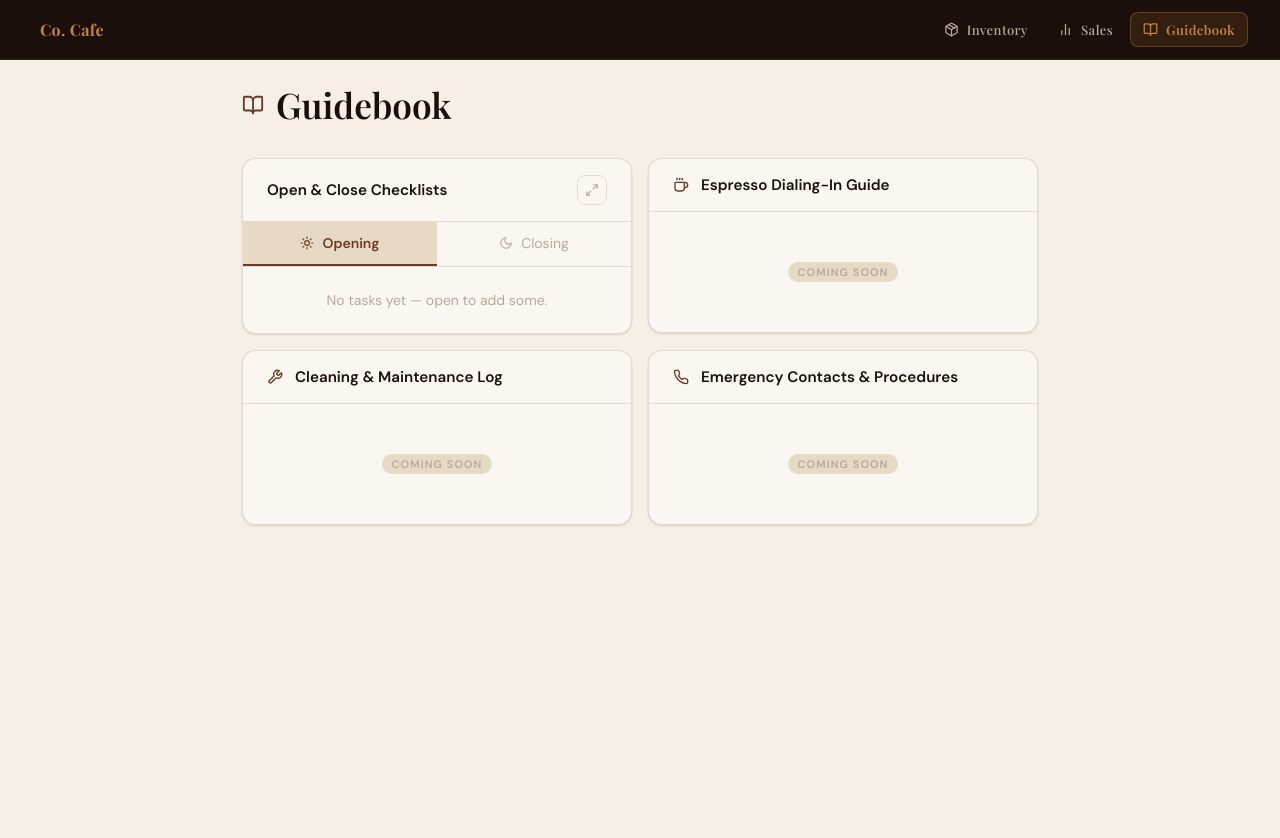
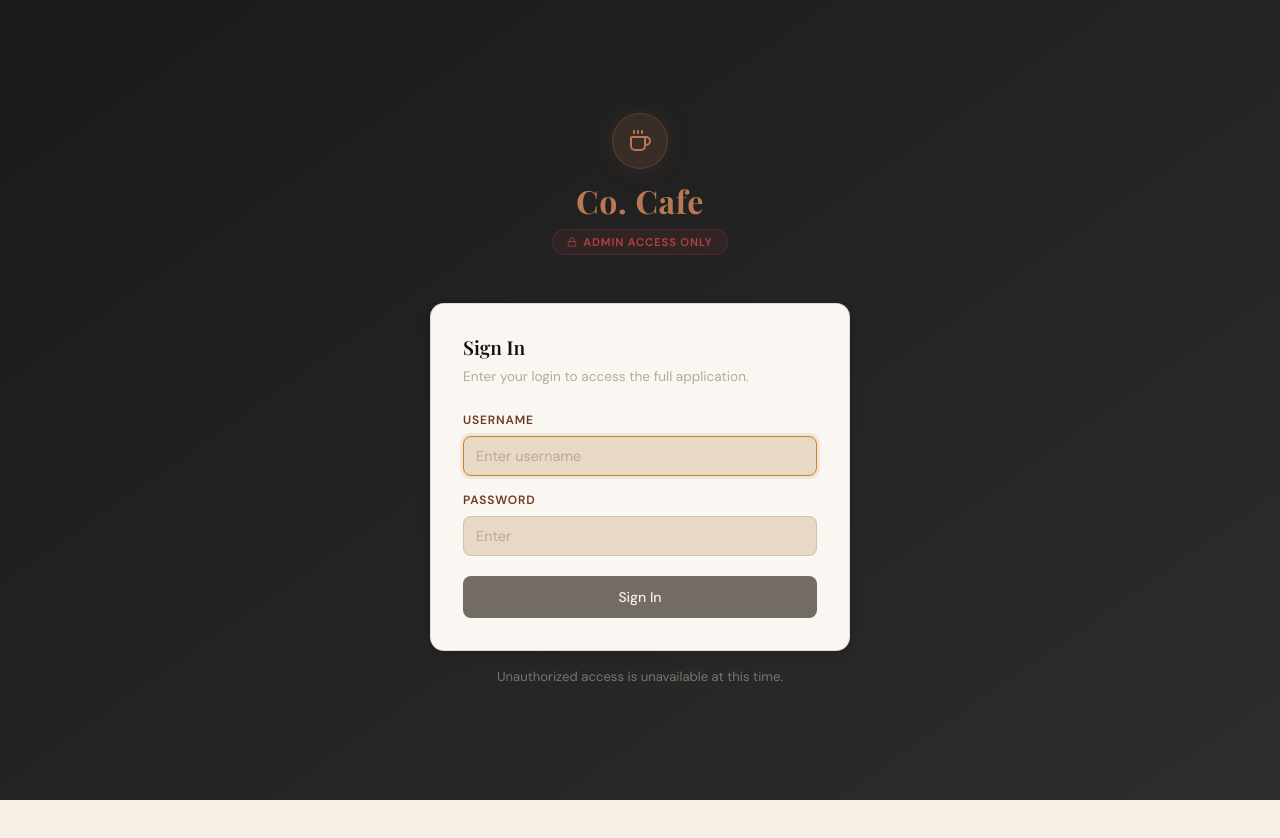
Before and after one commit to oram79/Co-Cafe, a React (Vite) app in the folder co-cafe/: page /guidebook in a window 1280 px wide. Shown: the top 838 px of the page. After the commit the page ends 800 px from the top, so only its background shows below. Built offline with nearby package versions, Linux system fonts and the light colour scheme.

Commit message:
Version 1.2.2
- added login screen admin access

```diff
--- a/co-cafe/src/App.jsx
+++ b/co-cafe/src/App.jsx
@@ -1,11 +1,28 @@
+import { useState } from 'react'
 import { BrowserRouter, Routes, Route } from 'react-router-dom'
 import { AppProvider } from './context/AppContext'
 import Landing   from './pages/Landing'
 import Inventory from './pages/Inventory'
 import Sales     from './pages/Sales'
 import Guidebook from './pages/Guidebook'
+import Login     from './pages/Login'
+
+function readAuth() {
+  try { return localStorage.getItem('cc_authed') === 'true' } catch { return false }
+}
 
 export default function App() {
+  const [authed, setAuthed] = useState(readAuth)
+
+  function handleLogin() {
+    try { localStorage.setItem('cc_authed', 'true') } catch {}
+    setAuthed(true)
+  }
+
+  if (!authed) {
+    return <Login onLogin={handleLogin} />
+  }
+
   return (
     <AppProvider>
       <BrowserRouter>
--- a/co-cafe/src/components/NavBar.jsx
+++ b/co-cafe/src/components/NavBar.jsx
@@ -1,5 +1,10 @@
 import { useNavigate, useLocation } from 'react-router-dom'
-import { Package, BarChart2, BookOpen } from 'lucide-react'
+import { Package, BarChart2, BookOpen, LogOut } from 'lucide-react'
+
+function logout() {
+  try { localStorage.removeItem('cc_authed') } catch {}
+  window.location.reload()
+}
 
 const NAV_LINKS = [
   { path: '/inventory', icon: Package,  label: 'Inventory' },
@@ -52,7 +57,7 @@ export default function NavBar() {
         </span>
       </button>
 
-      {/* Nav links */}
+      {/* Nav links + logout */}
       <div style={{ display: 'flex', alignItems: 'center', gap: 'var(--s1)' }}>
         {NAV_LINKS.map(({ path, icon: Icon, label }) => {
           const active = pathname === path
@@ -97,6 +102,45 @@ export default function NavBar() {
             </button>
           )
         })}
+
+        {/* Logout */}
+        <button
+          onClick={logout}
+          title="Sign out"
+          style={{
+            display:      'flex',
+            alignItems:   'center',
+            gap:          'var(--s2)',
+            padding:      'var(--s2) var(--s3)',
+            marginLeft:   'var(--s2)',
+            background:   'transparent',
+            border:       '1px solid rgba(255,255,255,0.12)',
+            borderRadius: 'var(--r2)',
+            cursor:       'pointer',
+            transition:   'all 0.15s ease',
+            color:        'var(--fog)',
+          }}
+          onMouseEnter={e => {
+            e.currentTarget.style.background   = 'rgba(184,64,64,0.15)'
+            e.currentTarget.style.borderColor  = 'rgba(184,64,64,0.35)'
+            e.currentTarget.style.color        = '#e07070'
+          }}
+          onMouseLeave={e => {
+            e.currentTarget.style.background   = 'transparent'
+            e.currentTarget.style.borderColor  = 'rgba(255,255,255,0.12)'
+            e.currentTarget.style.color        = 'var(--fog)'
+          }}
+        >
+          <LogOut size={14} />
+          <span style={{
+            fontFamily:    'var(--font-display)',
+            fontSize:      '0.82rem',
+            fontWeight:    500,
+            letterSpacing: '0.03em',
+          }}>
+            Sign Out
+          </span>
+        </button>
       </div>
     </nav>
   )
--- /dev/null
+++ b/co-cafe/src/pages/Login.jsx
@@ -0,0 +1,180 @@
+import { useState } from 'react'
+import { Lock, Coffee } from 'lucide-react'
+
+// ── Change these credentials to whatever you want ──────────────────────────
+const ADMIN_USERNAME = 'co-cafe'
+const ADMIN_PASSWORD = 'cocafe2026'
+// ──────────────────────────────────────────────────────────────────────────
+
+export default function Login({ onLogin }) {
+  const [username, setUsername] = useState('')
+  const [password, setPassword] = useState('')
+  const [error,    setError]    = useState('')
+  const [loading,  setLoading]  = useState(false)
+
+  function handleSubmit(e) {
+    e.preventDefault()
+    if (!username || !password) return
+    setLoading(true)
+    setError('')
+
+    setTimeout(() => {
+      if (username === ADMIN_USERNAME && password === ADMIN_PASSWORD) {
+        onLogin()
+      } else {
+        setError('Incorrect username or password.')
+        setLoading(false)
+      }
+    }, 350)
+  }
+
+  return (
+    <div style={{
+      minHeight:      '100vh',
+      background:     'linear-gradient(145deg, #1a1a1a 0%, #2d2d2d 100%)',
+      display:        'flex',
+      alignItems:     'center',
+      justifyContent: 'center',
+      padding:        'var(--s5)',
+    }}>
+      <div style={{ width: '100%', maxWidth: 420 }}>
+
+        {/* Brand */}
+        <div style={{ textAlign: 'center', marginBottom: 'var(--s7)' }}>
+          <div style={{
+            display:         'inline-flex',
+            alignItems:      'center',
+            justifyContent:  'center',
+            width:           56,
+            height:          56,
+            borderRadius:    '50%',
+            background:      'rgba(160,100,70,0.18)',
+            border:          '1px solid rgba(160,100,70,0.35)',
+            marginBottom:    'var(--s4)',
+            boxShadow:       '0 0 24px rgba(160,100,70,0.15)',
+          }}>
+            <Coffee size={24} color="#B87755" />
+          </div>
+
+          <h1 style={{
+            fontFamily:    'var(--font-display)',
+            color:         '#B87755',
+            fontSize:      '2rem',
+            fontWeight:    700,
+            letterSpacing: '0.02em',
+            lineHeight:    1,
+            marginBottom:  'var(--s3)',
+          }}>
+            Co. Cafe
+          </h1>
+
+          <div style={{
+            display:       'inline-flex',
+            alignItems:    'center',
+            gap:           6,
+            padding:       '5px 14px',
+            background:    'rgba(184,64,64,0.1)',
+            border:        '1px solid rgba(184,64,64,0.22)',
+            borderRadius:  'var(--r-pill)',
+            fontSize:      '0.7rem',
+            fontWeight:    600,
+            textTransform: 'uppercase',
+            letterSpacing: '0.08em',
+            color:         'var(--danger)',
+          }}>
+            <Lock size={10} />
+            Admin Access Only
+          </div>
+        </div>
+
+        {/* Card */}
+        <div className="card-elevated" style={{ padding: 'var(--s6)' }}>
+          <h3 style={{
+            fontFamily:   'var(--font-display)',
+            fontSize:     '1.2rem',
+            marginBottom: 'var(--s2)',
+          }}>
+            Sign In
+          </h3>
+          <p style={{
+            color:        'var(--text-muted)',
+            fontSize:     '0.85rem',
+            marginBottom: 'var(--s5)',
+            lineHeight:   1.5,
+          }}>
+            Enter your login to access the full application.
+          </p>
+
+          <form onSubmit={handleSubmit} style={{ display: 'flex', flexDirection: 'column', gap: 'var(--s4)' }}>
+
+            <div>
+              <label className="label">Username</label>
+              <input
+                className="input-field"
+                type="text"
+                value={username}
+                onChange={e => { setUsername(e.target.value); setError('') }}
+                placeholder="Enter username"
+                autoComplete="username"
+                autoFocus
+              />
+            </div>
+
+            <div>
+              <label className="label">Password</label>
+              <input
+                className="input-field"
+                type="password"
+                value={password}
+                onChange={e => { setPassword(e.target.value); setError('') }}
+                placeholder="Enter"
+                autoComplete="current-password"
+              />
+            </div>
+
+            {error && (
+              <div style={{
+                padding:      'var(--s3) var(--s4)',
+                background:   'rgba(184,64,64,0.08)',
+                border:       '1px solid rgba(184,64,64,0.22)',
+                borderRadius: 'var(--r2)',
+                color:        'var(--danger)',
+                fontSize:     '0.85rem',
+              }}>
+                {error}
+              </div>
+            )}
+
+            <button
+              type="submit"
+              className="btn btn-primary"
+              style={{
+                marginTop:       'var(--s1)',
+                width:           '100%',
+                justifyContent:  'center',
+                padding:         'var(--s3) var(--s4)',
+                opacity:         (loading || !username || !password) ? 0.6 : 1,
+                cursor:          (loading || !username || !password) ? 'not-allowed' : 'pointer',
+              }}
+              disabled={loading || !username || !password}
+            >
+              {loading ? 'Signing in…' : 'Sign In'}
+            </button>
+
+          </form>
+        </div>
+
+        <p style={{
+          textAlign:  'center',
+          marginTop:  'var(--s4)',
+          fontSize:   '0.82rem',
+          color:      'rgba(184,169,154,0.6)',
+          lineHeight: 1.5,
+        }}>
+          Unauthorized access is unavailable at this time.
+        </p>
+
+      </div>
+    </div>
+  )
+}
```
Also changed, not shown: 3 other files (tests, documents, lock files or other folders).
